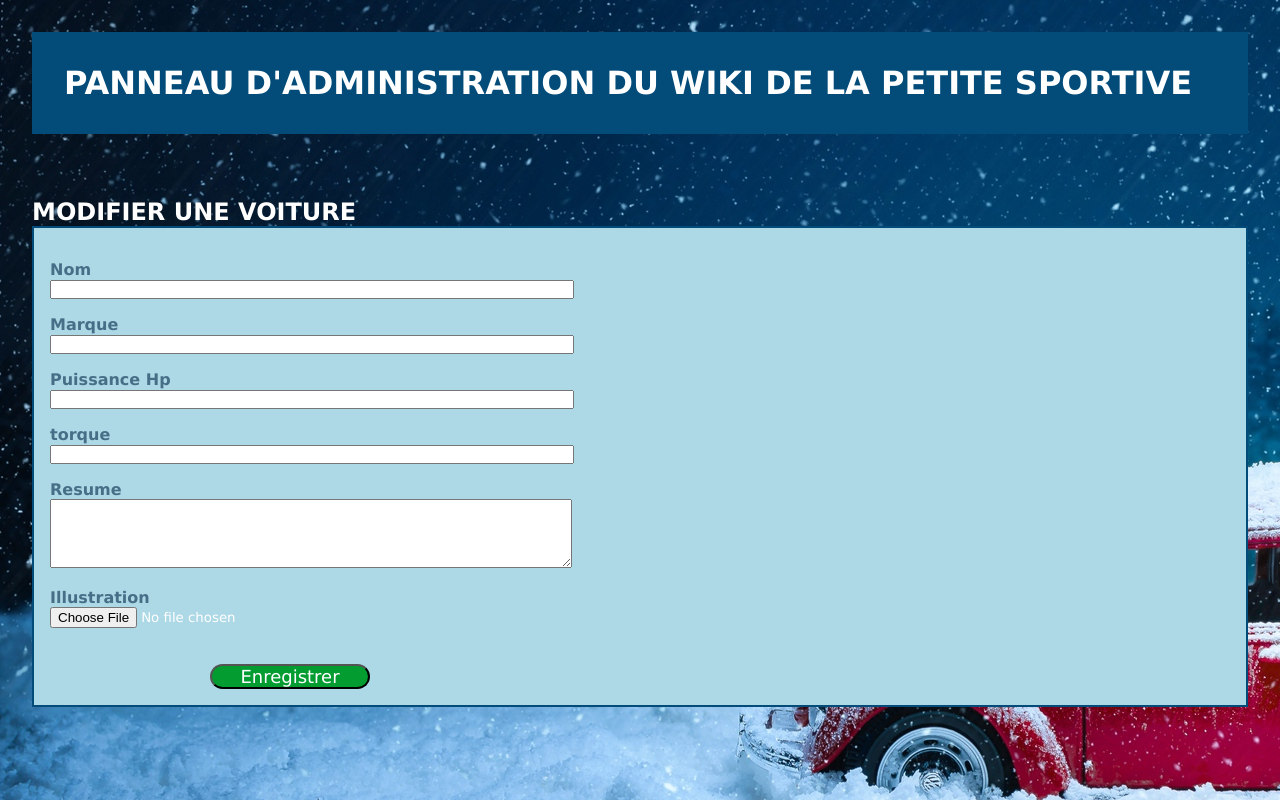
After one commit to cegepmatane/projet-serveur-web-2020-ThonyDelire, a PHP site: page /TPhtml/administration/modifier-voiture.php?voiture=1 in a window 1280 px wide. The commit adds this page. Run offline with PHP 8.4, Linux system fonts and the light colour scheme; data that the repository does not hold is empty.

Commit message:
Ajout Administration + image

```diff
--- /dev/null
+++ b/administration/connexion.php
@@ -0,0 +1,20 @@
+<?php
+error_reporting(E_ALL);
+ini_set('display_errors', 1);
+
+$usager = 'antoine';
+$motdepasse = 'root';
+$hote = 'localhost';
+$base = 'sportive';
+
+$dsn = 'mysql:dbname='.$base.';host=' . $hote;
+$basededonnees;
+try
+{
+	$basededonnees = new PDO($dsn, $usager, $motdepasse);
+}
+catch(PDOException $exception)
+{
+	echo $e->getMessage();
+}
+?>
--- /dev/null
+++ b/administration/modifier-voiture.php
@@ -0,0 +1,83 @@
+<?php
+
+	//print_r($_GET);
+	$noVoiture = $_GET['voiture'];
+
+	$SQL_VOITURE = "SELECT * from voiture WHERE id = " . $noVoiture;
+	//echo $SQL_FILM;
+
+	include "connexion.php";
+	$requeteVoiture = $basededonnees->prepare($SQL_VOITURE);
+	$requeteVoiture->execute();
+	$voiture = $requeteVoiture->fetch();
+	//print_r($film);
+?>
+
+<!doctype html>
+<html lang="fr">
+<head>
+	<meta charset="utf-8">
+	<link rel="stylesheet" href="style.css" />
+	<title>Panneau d'administration du Wiki de la petite sportive</title>
+	<style>
+		* {margin:0;padding:0;} /* CSS reset pour uniformiser les navigateurs */
+		* {font-family:Verdana;}
+		body > header, body > section {padding:2em;}
+		h2 {color:white; text-transform: uppercase;}
+		h1 {background-color:#034c7a;color:white;padding:1em;text-transform: uppercase;}
+		#contenu {padding:2em;}
+		form {border:solid #034c7a 2px; background-color:lightblue; padding:1em;}
+		form > div {margin-top:1em;}
+		form > div > label {display:block; font-weight:bold; color:#476e87;}
+		form input, form textarea, form select {width: 39em;}
+		form input[type=submit] {margin-top:2em;}
+		form textarea {height:5em;}
+	</style>
+</head>
+<body>
+	<header>
+		<h1>Panneau d'administration du Wiki de la petite sportive</h1>
+		<nav></nav>
+	</header>
+
+	<section id="contenu">
+		<header><h2>Modifier une voiture</h2></header>
+
+		<form action="traitement-modifier-voiture.php" method="post" enctype="multipart/form-data">
+
+			<div class="champs">
+				<label for="nom">Nom</label>
+				<input type="text" name="nom" id="nom" value="<?php echo $voiture['nom']?>"/>
+			</div>
+			<div class="champs">
+				<label for="marque">Marque</label>
+				<input type="text" name="marque" id="marque" value="<?php echo $voiture['marque']?>"/>
+			</div>
+			<div class="champs">
+				<label for="puissanceHp">Puissance Hp</label>
+				<input type="text" name="puissanceHp" id="puissanceHp" value="<?php echo $voiture['puissanceHp']?>"/>
+			</div>
+			<div class="champs">
+				<label for="torque">torque</label>
+				<input type="text" name="torque" id="torque" value="<?php echo $voiture['torque']?>"/>
+			</div>
+
+			<div class="champs">
+				<label for="resume">Resume</label>
+				<textarea name="resume" id="resume"><?php echo $voiture['resume']?></textarea>
+			</div>
+			<div class="champs">
+				<label for="illustration">Illustration</label>
+				<input type="file" name="illustration" id="illustration"/>
+			</div>
+
+
+			<input id="buttonEnregistrer" type="submit" value="Enregistrer">
+			<input type="hidden" name="id" value="<?=$voiture['id']?>"/>
+		</form>
+
+	</section>
+
+	<footer><span id="signature"></span></footer>
+</body>
+</html>
--- /dev/null
+++ b/administration/style.css
@@ -0,0 +1,145 @@
+
+body {
+    color:white;
+    background-color:#c2b280;
+    background-image:url(image/fond.jpg);
+    background-repeat:no-repeat;
+    }
+.puissanceHp {
+    color:rgb(238, 238, 135);
+    font-size: 20px;
+    text-align: center;
+}
+.torque {
+    color:rgb(238, 238, 135);
+    font-size: 20px;
+    text-align: center;
+}
+.nom {
+    color:rgb(219, 193, 74);
+}
+a:link
+{
+text-decoration:none;
+}
+
+
+#menu{
+    text-align: center;
+}
+
+#titre
+{
+    text-align: center;
+    font-size: 40px;
+}
+#button
+{
+    order: none;
+    outline: none;
+    height: 25px;
+    width: 160px;
+    background: #53b2cf;
+    text-align: center;
+    font-size: 18px;
+    color: white;
+    border-radius: 20px;
+    display: inline-block;
+}
+#button:hover
+{
+    order: none;
+    outline: none;
+    height: 25px;
+    width: 160px;
+    background: #a9cad4;
+    text-align: center;
+    font-size: 18px;
+    color: black;
+    border-radius: 20px;
+    display: inline-block;
+}
+#buttonModifier
+{
+    order: none;
+    outline: none;
+    height: 20px;
+    width: 160px;
+    background: #0c5970;
+    text-align: center;
+    font-size: 18px;
+    color: white;
+    border-radius: 20px;
+    display: inline-block;
+}
+#buttonModifier:hover
+{
+    order: none;
+    outline: none;
+    height: 20px;
+    width: 160px;
+    background: #95c8d8;
+    text-align: center;
+    font-size: 18px;
+    color: white;
+    border-radius: 20px;
+    display: inline-block;
+}
+#buttonSupprimer
+{
+    opacity: 0.5;
+    order: none;
+    outline: none;
+    height: 20px;
+    width: 160px;
+    background: #cc0c0c;
+    text-align: center;
+    font-size: 18px;
+    color: white;
+    border-radius: 20px;
+    display: inline-block;
+}
+#buttonSupprimer:hover
+{
+    opacity: 1.0;
+    order: none;
+    outline: none;
+    height: 20px;
+    width: 160px;
+    background: #f52626;
+    text-align: center;
+    font-size: 18px;
+    color: white;
+    border-radius: 20px;
+    display: inline-block;
+}
+#buttonEnregistrer
+{
+    order: none;
+    cursor: pointer;
+    outline: none;
+    height: 25px;
+    width: 160px;
+    background: #039c31;
+    text-align: center;
+    font-size: 18px;
+    color: white;
+    border-radius: 20px;
+    margin-left: 10rem;
+    display: inline-block;
+}
+#buttonEnregistrer:hover
+{
+    order: none;
+    cursor: pointer;
+    outline: none;
+    height: 25px;
+    width: 160px;
+    background: #5db477;
+    text-align: center;
+    font-size: 18px;
+    color: white;
+    border-radius: 20px;
+    margin-left: 10rem;
+    display: inline-block;
+}
```
Also changed, not shown: administration/ajouter-voiture.html (added, +71 -0 lines), administration/liste-voiture.php (added, +39 -0 lines), administration/traitement-ajouter-voiture.php (added, +48 -0 lines), administration/traitement-modifier-voiture.php (added, +48 -0 lines), administration/traitement-supprimer-voiture.php (added, +25 -0 lines), liste-voiture.php (+5 -3 lines), style.css (+35 -3 lines), voiture.php (+4 -3 lines), administration/image/fond.jpg (added), illustration/205.jpg (added), illustration/Roger.jpg (added), illustration/retarded.jpg (added).
